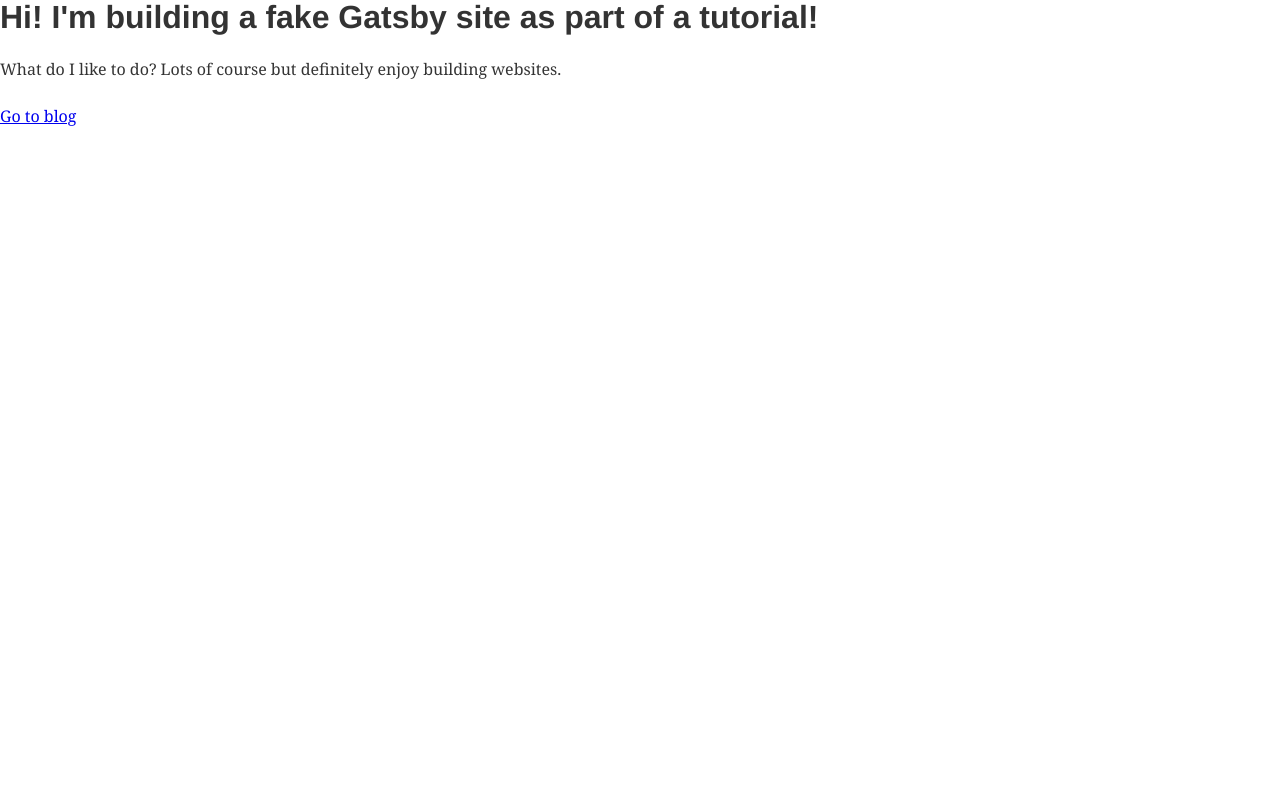
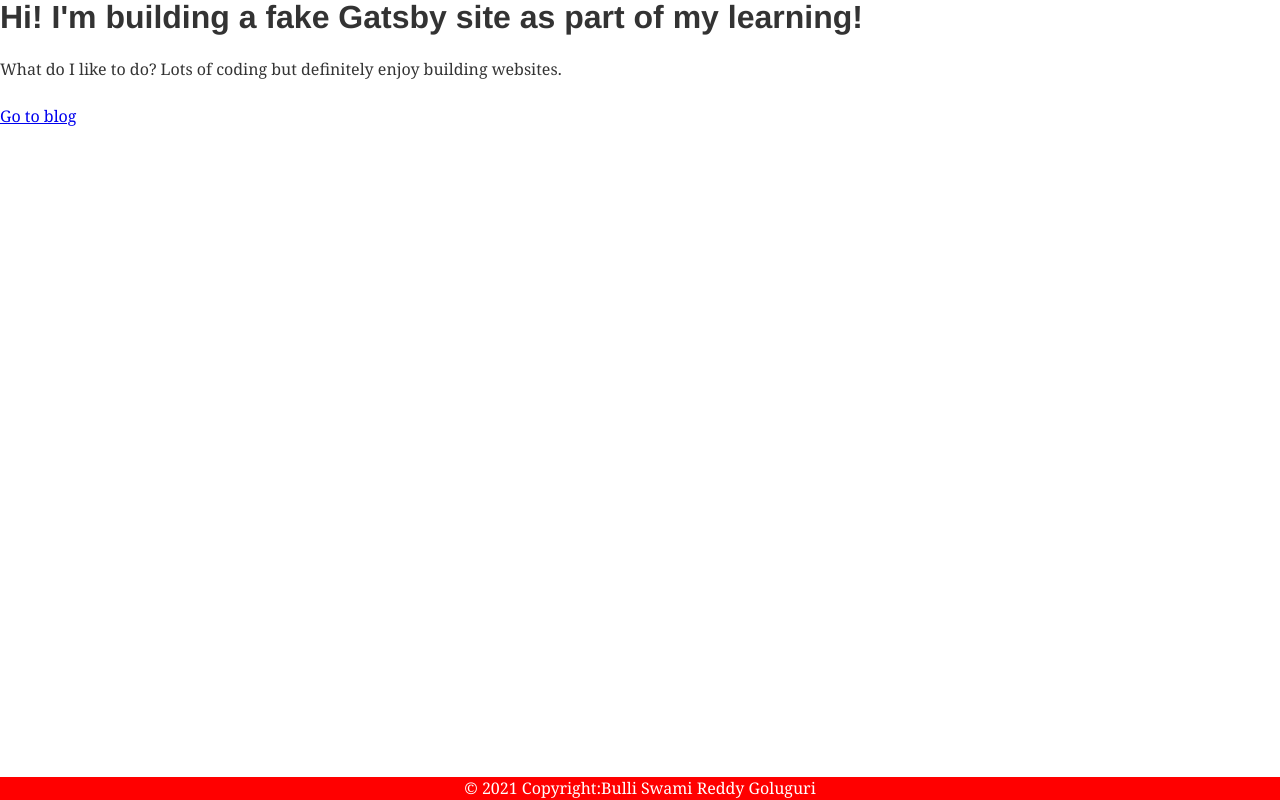
Before and after one commit to Bulliswami/SiteBlog, a Gatsby site: page / in a window 1280 px wide. Built offline with nearby package versions, Linux system fonts and the light colour scheme; Gatsby itself is replaced by a stand-in of ours; some packages are replaced by stand-ins of ours.

Commit message:
code updates

```diff
--- /dev/null
+++ b/src/pages/index.css
@@ -0,0 +1,8 @@
+footer{
+    position: fixed;
+    bottom: 0px;
+    background-color: red;
+    width: 100%;
+    text-align: center;
+    color: white;
+}
--- a/src/pages/index.js
+++ b/src/pages/index.js
@@ -1,14 +1,15 @@
 import React from "react";
 import Link from "gatsby-link";
-
+import "./index.css";
 // Basic boilerplate code for content to display
 export default () => (
     <div>
-        <h1>Hi! I'm building a fake Gatsby site as part of a tutorial!</h1>
+        <h1>Hi! I'm building a fake Gatsby site as part of my learning!</h1>
         <p>
-            What do I like to do? Lots of course but definitely enjoy building
+            What do I like to do? Lots of coding but definitely enjoy building
             websites.
         </p>
         <Link to="/blog">Go to blog</Link>
+        <footer className="footer"> © 2021 Copyright:Bulli Swami Reddy Goluguri</footer>
     </div>
 );
```
